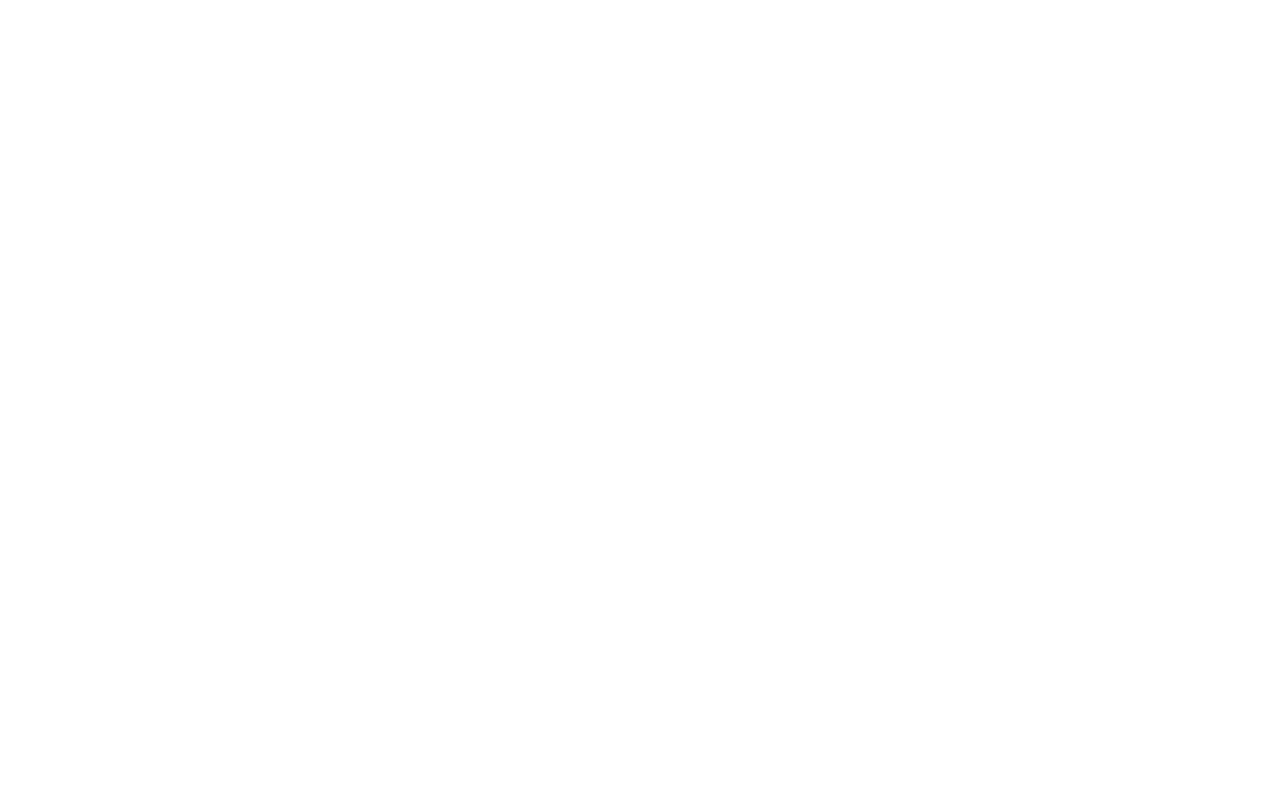
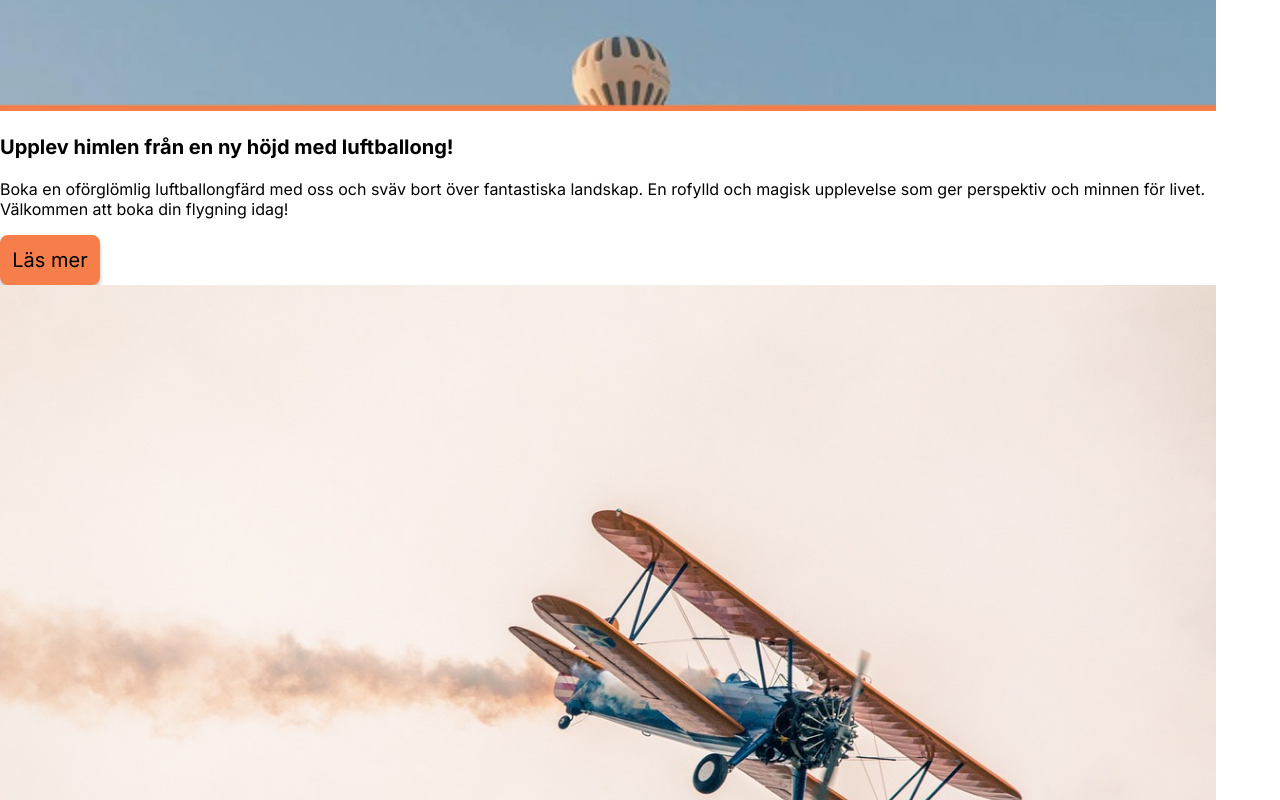
Before and after one commit to ellinorjohansson/SkyVoyage-Glantan, a Vue app: page / in a window 1280 px wide. Shown: the part 1740-2540 px from the top of the page. Before the commit the page ends 920 px from the top, so only its background shows below. Built offline with nearby package versions, Linux system fonts and the light colour scheme; a web font is replaced by a local one.

Commit message:
🚧 Feature: working on productcard
- created product card with props
-added products in HomeView with related image, title & paragraph

```diff
--- a/src/component/ProductCard.vue
+++ b/src/component/ProductCard.vue
@@ -1,8 +1,41 @@
 <script lang="ts" setup>
 import ReadMoreButton from "./ReadMoreButton.vue"
+
+defineProps({
+  image: String, // Bild-URL
+  title: String, // Rubrik
+  paragraph: String, // Brödtext
+})
 </script>
 
 <template>
-  <div>Här kommer produktkortet vara</div>
-  <ReadMoreButton />
+  <div class="product-card">
+    <img :src="image" :alt="title" />
+    <h3>{{ title }}</h3>
+    <p>{{ paragraph }}</p>
+    <ReadMoreButton />
+  </div>
 </template>
+
+<style lang="scss" scoped>
+//mobil
+div {
+  width: 95%;
+  img {
+    width: 100%;
+  }
+
+  h3 {
+    font-family: $font-body;
+    font-size: $mobile-font-size-heading3;
+  }
+
+  p {
+    font-family: $font-body;
+    font-size: $mobile-font-size-paragraph;
+  }
+}
+//tablet
+
+//desktop
+</style>
--- a/src/views/HomeView.vue
+++ b/src/views/HomeView.vue
@@ -1,8 +1,24 @@
 <script setup lang="ts">
 import ProductCard from "@/component/ProductCard.vue"
+import CardImage from "/assets/images/Card_image.png"
+import AerobaticPlane from "/assets/images/aerobatic_plane.jpg"
 </script>
 
 <template>
   <main>Hem</main>
-  <ProductCard />
+  <ProductCard
+    :image="CardImage"
+    title="Upplev himlen från en ny höjd med luftballong!"
+    paragraph="Boka en oförglömlig luftballongfärd med oss och sväv bort
+    över fantastiska landskap. En rofylld och magisk upplevelse som ger
+    perspektiv och minnen för livet. Välkommen att boka din flygning idag!"
+  />
+  <ProductCard
+    :image="AerobaticPlane"
+    title="Följ med på en adrenalinfylld resa med akrobatflyg!"
+    paragraph="Boka din plats för en adrenalinfylld akrobatflygning och
+    känn vinden i ansiktet när du svävar genom loopar och snabba manövrar.
+    En häftig och vågad upplevelse som får ditt hjärta att slå snabbare.
+    Klar för att ta ut svängarna?"
+  />
 </template>
```
